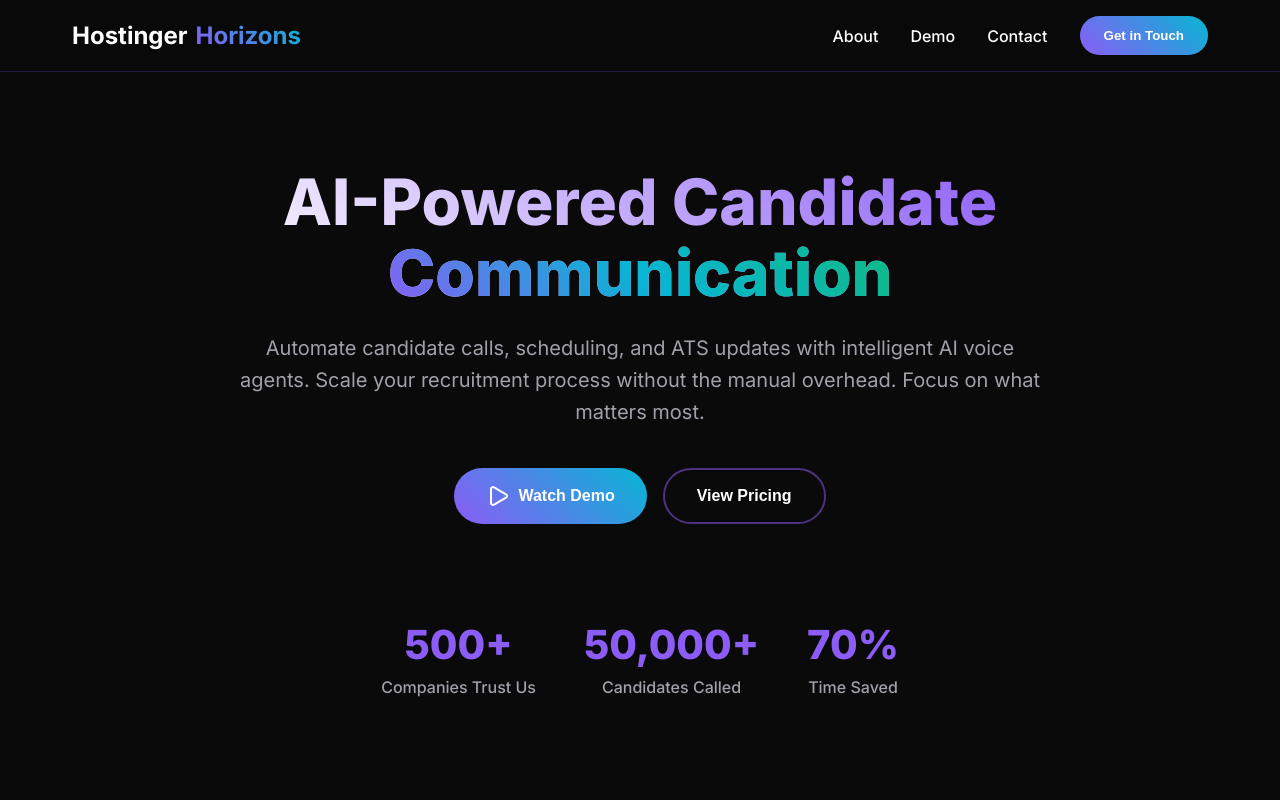
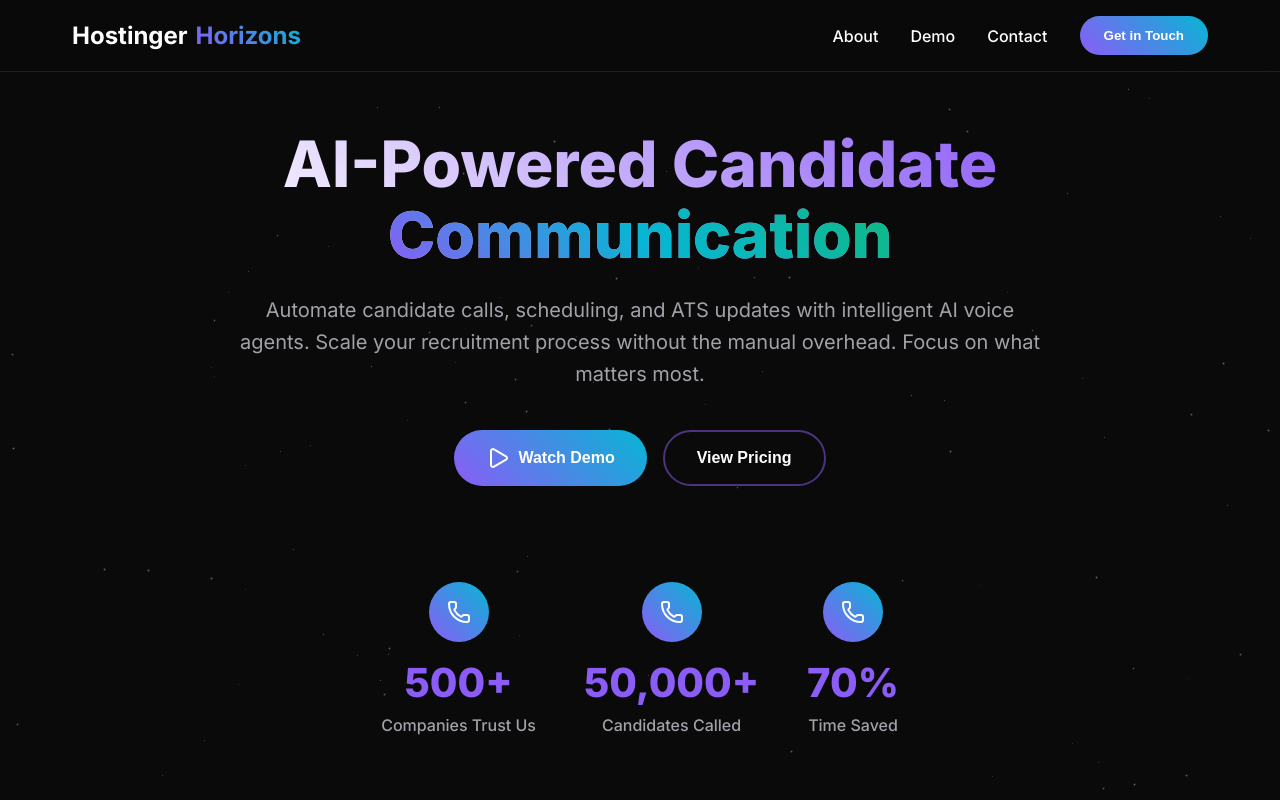
Before and after one commit to AaruBama/voer-static, a plain HTML site: page index.html in a window 1280 px wide. Shown: the top 800 px of the page. Drawn offline with nearby package versions, Linux system fonts and the light colour scheme.

Commit message:
fix: Properly add stat icons, star background, and fix bottlenecks grid layout

```diff
--- a/index.html
+++ b/index.html
@@ -329,7 +329,7 @@
 
         .bottlenecks-grid {
             display: grid;
-            grid-template-columns: repeat(auto-fit, minmax(200px, 1fr));
+            grid-template-columns: repeat(3, 1fr);
             gap: 1.5rem;
         }
 
@@ -849,6 +849,54 @@
         }
 
         /* Smooth scrolling */
+        /* Star-like dots background */
+        .stars-background {
+            position: fixed;
+            top: 0;
+            left: 0;
+            width: 100%;
+            height: 100%;
+            pointer-events: none;
+            z-index: 0;
+        }
+
+        .star-dot {
+            position: absolute;
+            width: 1px;
+            height: 1px;
+            background: rgba(255, 255, 255, 0.6);
+            border-radius: 50%;
+            animation: twinkle 4s ease-in-out infinite;
+        }
+
+        @keyframes twinkle {
+            0%, 100% {
+                opacity: 0.3;
+                transform: scale(1);
+            }
+            50% {
+                opacity: 1;
+                transform: scale(1.5);
+            }
+        }
+
+        /* Stat icon styling */
+        .stat-icon {
+            width: 60px;
+            height: 60px;
+            background: linear-gradient(45deg, #8b5cf6, #06b6d4);
+            border-radius: 50%;
+            display: flex;
+            align-items: center;
+            justify-content: center;
+            margin: 0 auto 1rem;
+        }
+
+        .stat-icon i {
+            color: white;
+            width: 30px;
+            height: 30px;
+        }
         html {
             scroll-behavior: smooth;
         }
@@ -901,6 +949,8 @@
 </head>
 <body>
     <!-- Nano Particles Background -->
+    <!-- Star-like dots background -->
+    <div class="stars-background" id="stars"></div>
     <div class="particles-container" id="particles"></div>
 
     <!-- Navigation -->
@@ -947,15 +997,15 @@
         </div>
 
         <div class="hero-stats fade-in">
-            <div class="stat">
+            <div class="stat"><div class="stat-icon"><i data-lucide="phone"></i></div>
                 <h3>500+</h3>
                 <p>Companies Trust Us</p>
             </div>
-            <div class="stat">
+            <div class="stat"><div class="stat-icon"><i data-lucide="phone"></i></div>
                 <h3>50,000+</h3>
                 <p>Candidates Called</p>
             </div>
-            <div class="stat">
+            <div class="stat"><div class="stat-icon"><i data-lucide="phone"></i></div>
                 <h3>70%</h3>
                 <p>Time Saved</p>
             </div>
@@ -1305,6 +1355,18 @@
 
         // Create nano particles
         function createParticles() {
+            // Create star dots
+            const starsContainer = document.getElementById("stars");
+            for (let i = 0; i < 100; i++) {
+                const star = document.createElement("div");
+                star.className = "star-dot";
+                star.style.left = Math.random() * 100 + "%";
+                star.style.top = Math.random() * 100 + "%";
+                star.style.animationDelay = Math.random() * 4 + "s";
+                starsContainer.appendChild(star);
+            }
+
+            // Create nano particles
             const particlesContainer = document.getElementById('particles');
             for (let i = 0; i < 50; i++) {
                 const particle = document.createElement('div');
```
